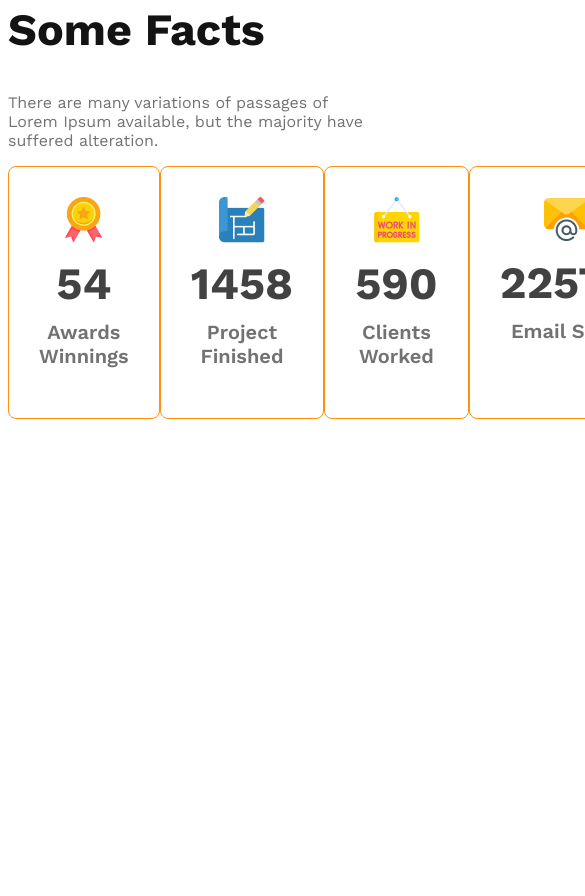
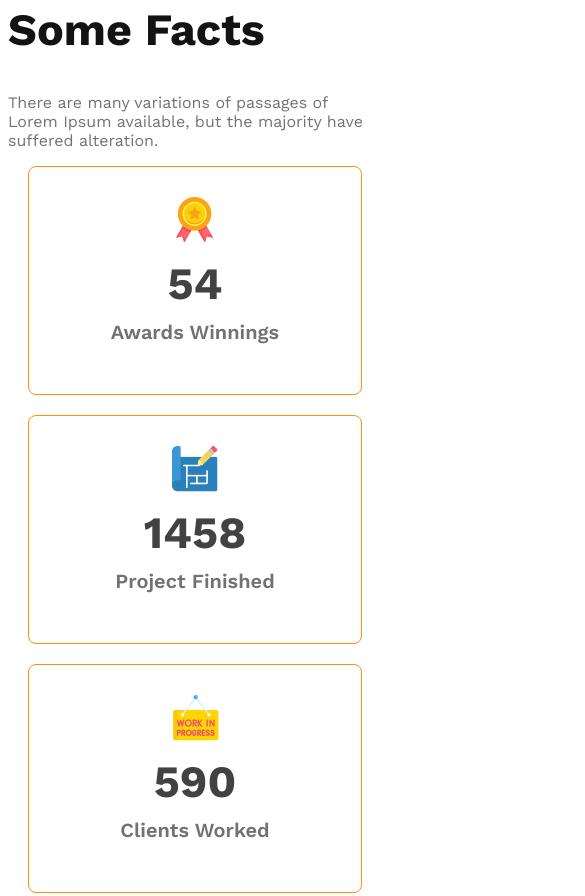
Before and after one commit to Mahin-Hasan/G3-Architects, a plain HTML site: page index.html in a window 390 px wide. Shown: the part 2913-3809 px from the top of the page, 585 px wide, since content can reach past the window. Before the commit the page ends 3402 px from the top, so only its background shows below. Drawn offline with nearby package versions, Linux system fonts and the light colour scheme.

Commit message:
made facts section responsive

```diff
--- a/styles/architect.css
+++ b/styles/architect.css
@@ -150,7 +150,7 @@
       }
 
       nav,
-      .teams-container {
+      .teams-container,.facts-card-container {
           flex-direction: column;
       }
 
@@ -158,10 +158,12 @@
           grid-template-columns: 1fr;
       }
 
-      .teams-content {
+      .teams-content,.facts-card-container {
           padding: 0 20px 0 20px;
       }
-
+      .facts-card-container{
+        gap: 20px;
+      }
   }
 
   /* Tablet */
```
